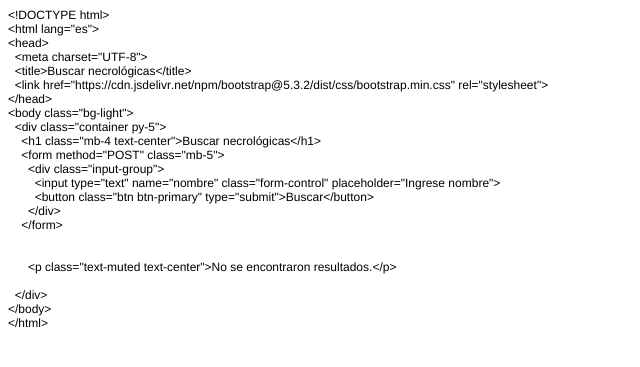
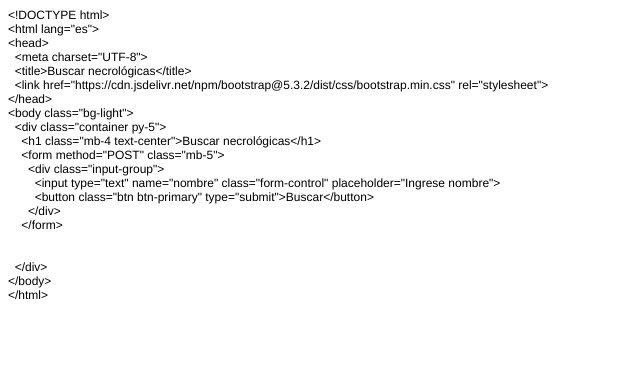
Before and after one commit to ROSALENIO/necrologicas_web, a Flask app: page /buscar in a window 1280 px wide. Shown: the top 367 px of the page, without its empty margins (0-640 px from the left). Run offline with Flask 3, Linux system fonts and the light colour scheme.

Commit message:
Corrijo lógica de resultados y diseño final

```diff
--- a/templates/search.html
+++ b/templates/search.html
@@ -46,7 +46,7 @@
 <p class="p1"><span class="s1"><span class="Apple-converted-space">          </span>&lt;/div&gt;</span></p>
 <p class="p1"><span class="s1"><span class="Apple-converted-space">        </span>{% endfor %}</span></p>
 <p class="p1"><span class="s1"><span class="Apple-converted-space">      </span>&lt;/div&gt;</span></p>
-<p class="p1"><span class="s1"><span class="Apple-converted-space">    </span>{% else %}</span></p>
+<p class="p1"><span class="s1"><span class="Apple-converted-space">    </span>{% elif request.method == 'POST' %}</span></p>
 <p class="p1"><span class="s1"><span class="Apple-converted-space">      </span>&lt;p class="text-muted text-center"&gt;No se encontraron resultados.&lt;/p&gt;</span></p>
 <p class="p1"><span class="s1"><span class="Apple-converted-space">    </span>{% endif %}</span></p>
 <p class="p1"><span class="s1"><span class="Apple-converted-space">  </span>&lt;/div&gt;</span></p>
```
